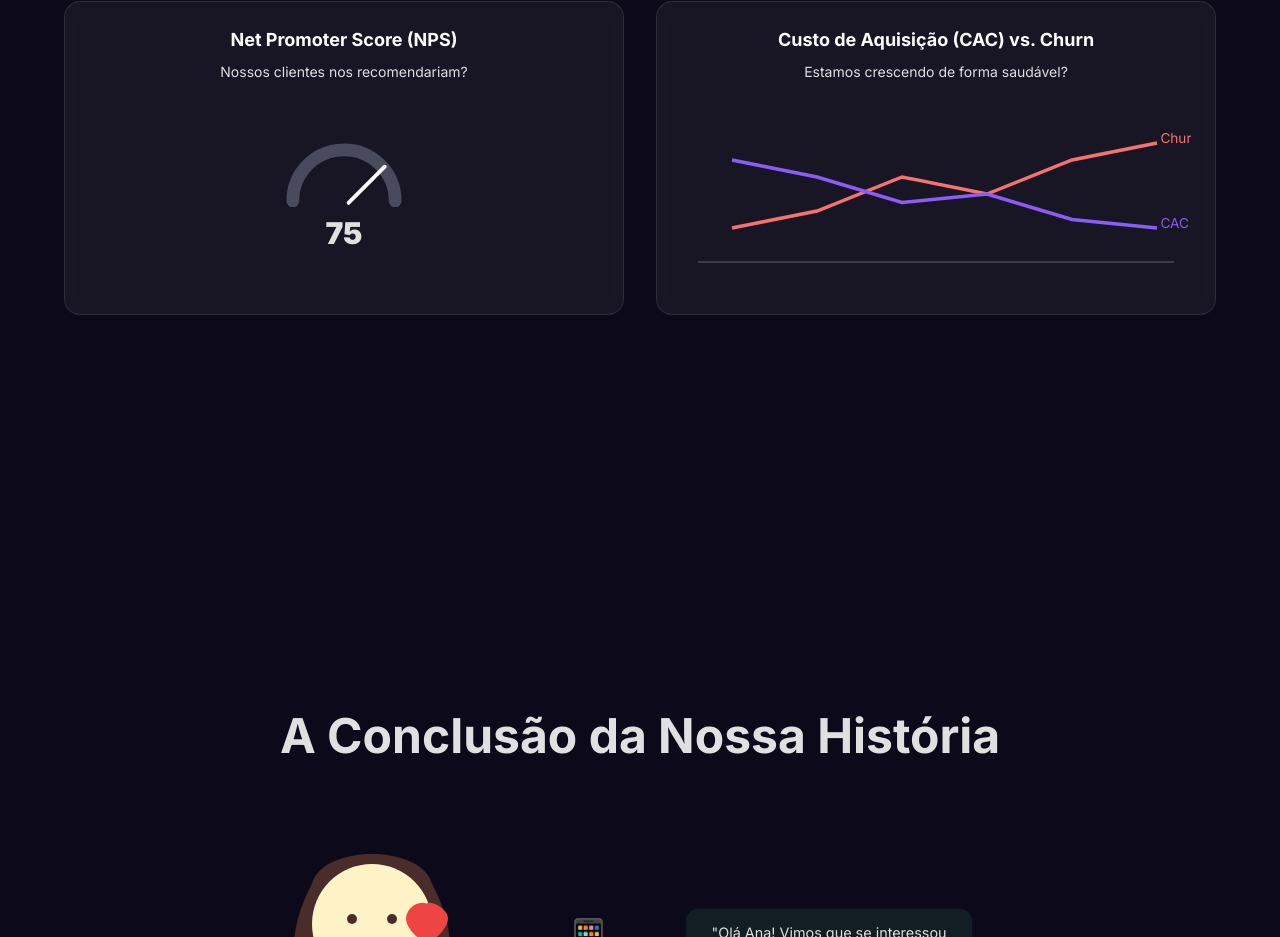
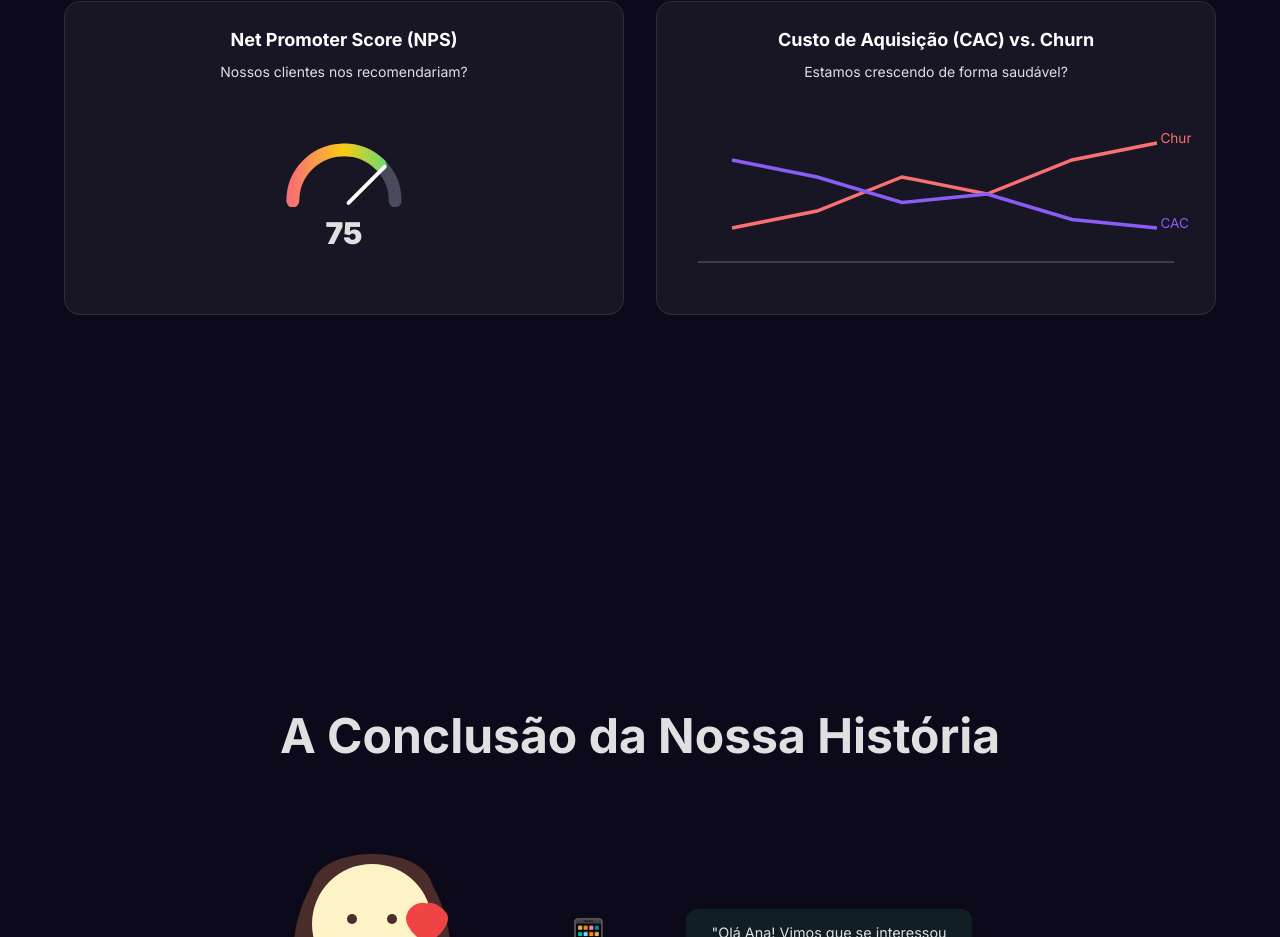
Before and after one commit to gui-ccr/Apresentacao_SI, a plain HTML site: page index.html in a window 1280 px wide. Shown: the part 6039-6976 px from the top of the page. Drawn offline with nearby package versions, Linux system fonts and the light colour scheme.

Commit message:
Add gradient definition for SVG gauge
Introduced a <defs> section with a linearGradient (id="grad2") to the SVG gauge in index.html. This enables the use of a gradient stroke for improved visual appearance.

```diff
--- a/index.html
+++ b/index.html
@@ -380,6 +380,7 @@
                             <path d="M 10 50 A 40 40 0 0 1 90 50" stroke="#4a4a5e" stroke-width="10" fill="none" stroke-linecap="round"/>
                             <path d="M 10 50 A 40 40 0 0 1 90 50" stroke="url(#grad2)" stroke-width="10" fill="none" stroke-linecap="round" style="stroke-dasharray: 125.6; stroke-dashoffset: 31.4;"/>
                             <line class="needle" x1="50" y1="50" x2="50" y2="10" stroke="#fff" stroke-width="3" stroke-linecap="round"/>
+                             <defs><linearGradient id="grad2"><stop offset="0%" stop-color="#f87171"/><stop offset="50%" stop-color="#facc15"/><stop offset="100%" stop-color="#4ade80"/></linearGradient></defs>
                         </svg>
                         <p class="nps-score text-3xl font-black mt-2" data-target="75">0</p>
                     </div>
```
